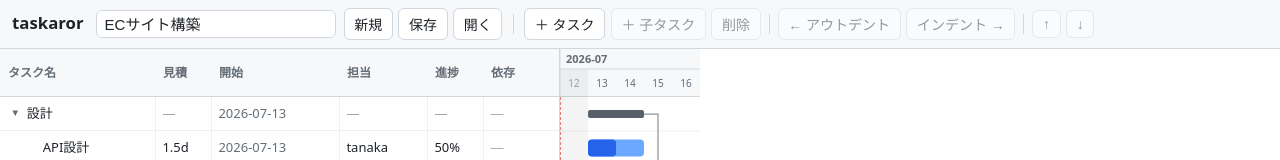
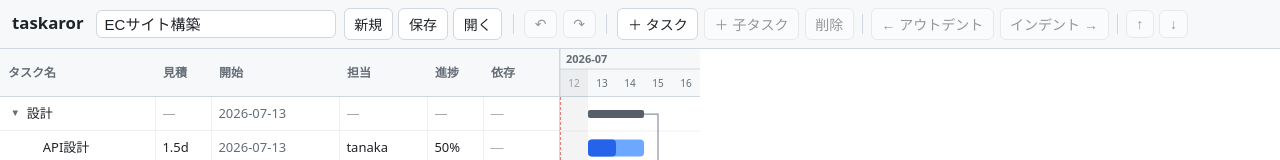
Before and after one commit to yosiopp/taskaror, a React (Vite) app: page / in a window 1280 px wide. Shown: the top 160 px of the page. Built offline with nearby package versions, Linux system fonts and the light colour scheme.

Commit message:
Undo / Redo(履歴ラッパ・ツールバー・キーボード操作)を実装

```diff
--- a/src/App.tsx
+++ b/src/App.tsx
@@ -15,7 +15,8 @@ import LoadErrorNotice from './components/LoadError'
 import type { LoadError } from './components/LoadError'
 import { DAY_WIDTH, ROW_HEIGHT } from './components/constants'
 import { editorReducer, newTask } from './lib/editor'
-import type { AddMode, TaskFields } from './lib/editor'
+import type { AddMode, EditorAction, TaskFields } from './lib/editor'
+import { canRedo, canUndo, initHistory, withHistory } from './lib/history'
 import { flattenTasks, parseTaskSpec, serializeTaskSpec } from './lib/taskspec'
 import { emptyTaskSpec, taskSpecFileName } from './lib/file'
 import { validateTaskSpec } from './lib/validate'
@@ -88,13 +89,45 @@ function hasEditContent(spec: TaskSpec): boolean {
   return spec.tasks.length > 0 || (spec.info?.title ?? '') !== ''
 }
 
+/**
+ * 連続した編集を 1 履歴にまとめる判定。
+ * setInfoTitle はキーストロークごとに action が飛ぶため、直前も setInfoTitle なら
+ * まとめて 1 回で undo できるようにする。replaceSpec(新規・読み込み・復元)は
+ * まとめ対象にせず、個別に undo できるようにする。
+ */
+function shouldCoalesceEdit(prev: EditorAction, next: EditorAction): boolean {
+  return prev.type === 'setInfoTitle' && next.type === 'setInfoTitle'
+}
+
+/** 履歴(undo / redo)対応にラップしたエディタ reducer */
+const historyReducer = withHistory(editorReducer, {
+  shouldCoalesce: shouldCoalesceEdit,
+})
+
+/**
+ * フォーカス中の要素が入力欄などの編集可能要素か。
+ * true の間はブラウザ既定の undo を優先し、アプリの undo ショートカットは動かさない。
+ */
+function isEditableTarget(target: EventTarget | null): boolean {
+  if (!(target instanceof HTMLElement)) return false
+  const tag = target.tagName
+  return (
+    tag === 'INPUT' ||
+    tag === 'TEXTAREA' ||
+    tag === 'SELECT' ||
+    target.isContentEditable
+  )
+}
+
 function App() {
   // localStorage に妥当な編集内容があればそれを、なければサンプルを初期状態にする
-  const [spec, dispatch] = useReducer(
-    editorReducer,
-    undefined,
-    () => loadStoredSpec() ?? parseTaskSpec(sampleSource),
+  const [history, dispatch] = useReducer(historyReducer, undefined, () =>
+    initHistory<TaskSpec, EditorAction>(
+      loadStoredSpec() ?? parseTaskSpec(sampleSource),
+    ),
   )
+  // present を従来の spec として扱う(編集・派生・保存はすべて present 基準)
+  const spec = history.present
   const [collapsedIds, setCollapsedIds] = useState<Set<string>>(new Set())
   const [selectedId, setSelectedId] = useState<string | null>(null)
   // ファイル読み込みの失敗内容(パース or 検証)。成功時・閉じたときは null
@@ -104,6 +137,25 @@ function App() {
   useEffect(() => {
     saveStoredSpec(spec)
   }, [spec])
+
+  // キーボードショートカット: Cmd/Ctrl+Z で undo、Cmd/Ctrl+Shift+Z・Ctrl+Y で redo。
+  // 入力欄など編集要素にフォーカスがある間はブラウザ既定の undo を邪魔しない。
+  useEffect(() => {
+    const handleKeyDown = (event: KeyboardEvent): void => {
+      if (!(event.metaKey || event.ctrlKey)) return
+      if (isEditableTarget(event.target)) return
+      const key = event.key.toLowerCase()
+      if (key === 'z' && !event.shiftKey) {
+        event.preventDefault()
+        dispatch({ type: 'undo' })
+      } else if ((key === 'z' && event.shiftKey) || key === 'y') {
+        event.preventDefault()
+        dispatch({ type: 'redo' })
+      }
+    }
+    window.addEventListener('keydown', handleKeyDown)
+    return () => window.removeEventListener('keydown', handleKeyDown)
+  }, [])
 
   // 依存編集の選択肢に使う全タスク(深さ付き)
   const allTasks = useMemo(() => flattenTasks(spec.tasks), [spec])
@@ -315,6 +367,10 @@ function App() {
         onNew={handleNew}
         onSave={handleSave}
         onOpenFile={loadFromFile}
+        canUndo={canUndo(history)}
+        canRedo={canRedo(history)}
+        onUndo={() => dispatch({ type: 'undo' })}
+        onRedo={() => dispatch({ type: 'redo' })}
         onAdd={handleAdd}
         onAddChild={handleAddChild}
         onRemove={handleRemove}
--- a/src/components/Toolbar.tsx
+++ b/src/components/Toolbar.tsx
@@ -17,6 +17,12 @@ export interface ToolbarProps {
   onSave: () => void
   /** ファイルを選択して読み込む */
   onOpenFile: (file: File) => void
+  /** 元に戻せるか(履歴あり) */
+  canUndo: boolean
+  /** やり直せるか(future あり) */
+  canRedo: boolean
+  onUndo: () => void
+  onRedo: () => void
   /** ＋ タスク(選択中なら兄弟の後ろ、未選択ならルート末尾) */
   onAdd: () => void
   /** ＋ 子タスク(選択中の子として追加) */
@@ -36,6 +42,10 @@ function Toolbar(props: ToolbarProps) {
     onNew,
     onSave,
     onOpenFile,
+    canUndo,
+    canRedo,
+    onUndo,
+    onRedo,
     onAdd,
     onAddChild,
     onRemove,
@@ -96,6 +106,27 @@ function Toolbar(props: ToolbarProps) {
       </div>
       <span className="toolbar-sep" aria-hidden="true" />
       <div className="toolbar-actions">
+        <button
+          type="button"
+          onClick={onUndo}
+          disabled={!canUndo}
+          aria-label="元に戻す"
+          title="元に戻す (Cmd/Ctrl+Z)"
+        >
+          ↶
+        </button>
+        <button
+          type="button"
+          onClick={onRedo}
+          disabled={!canRedo}
+          aria-label="やり直す"
+          title="やり直す (Cmd/Ctrl+Shift+Z)"
+        >
+          ↷
+        </button>
+      </div>
+      <span className="toolbar-sep" aria-hidden="true" />
+      <div className="toolbar-actions">
         <button type="button" onClick={onAdd}>
           ＋ タスク
         </button>
--- /dev/null
+++ b/src/lib/history.ts
@@ -0,0 +1,128 @@
+/**
+ * 汎用の undo / redo 履歴ラッパ(React / DOM 非依存の純粋 TypeScript)。
+ * 任意の reducer を包み、past / present / future を持つ高階 reducer にする。
+ * UI 側はこの present を従来の状態として扱い、undo / redo アクションを dispatch する。
+ */
+
+/** 履歴つき状態。present が現在値、past は過去、future は redo 用の未来 */
+export interface HistoryState<S, A> {
+  /** 過去の状態(古い順)。undo で末尾から present に戻す */
+  past: S[]
+  /** 現在の状態 */
+  present: S
+  /** redo 用の未来の状態(新しい編集で破棄される) */
+  future: S[]
+  /**
+   * 直前に present を生成したアクション(coalesce 判定に使う)。
+   * 初期状態・undo / redo の直後は undefined(直後の編集はまとめ対象にしない)。
+   */
+  lastAction: A | undefined
+}
+
+/**
+ * 履歴 reducer が受け取るアクション。通常のアクション A に加えて、
+ * undo / redo の内部アクションを扱う。
+ * 注意: A 側の type に 'undo' / 'redo' を使うとここで衝突する。
+ */
+export type HistoryAction<A> = A | { type: 'undo' } | { type: 'redo' }
+
+export type HistoryReducer<S, A> = (
+  state: HistoryState<S, A>,
+  action: HistoryAction<A>,
+) => HistoryState<S, A>
+
+export interface HistoryOptions<A> {
+  /** past に残す最大件数。超えたら古いものから捨てる(既定 100) */
+  limit?: number
+  /**
+   * 直前のアクションと今回のアクションが「連続した 1 まとまりの編集」なら true を返す。
+   * true のとき past を積まず present だけ差し替える(まとめて 1 回で undo できる)。
+   * 例: setInfoTitle はキーストロークごとに飛ぶので直前も setInfoTitle ならまとめる。
+   */
+  shouldCoalesce?: (prevAction: A, nextAction: A) => boolean
+}
+
+/** past に残す既定の最大件数 */
+const DEFAULT_LIMIT = 100
+
+/** 初期の履歴状態を作る(present のみ。past / future は空) */
+export function initHistory<S, A>(present: S): HistoryState<S, A> {
+  return { past: [], present, future: [], lastAction: undefined }
+}
+
+export function canUndo<S, A>(state: HistoryState<S, A>): boolean {
+  return state.past.length > 0
+}
+
+export function canRedo<S, A>(state: HistoryState<S, A>): boolean {
+  return state.future.length > 0
+}
+
+/**
+ * reducer を履歴対応にラップして高階 reducer を返す。
+ * - 通常アクションは reducer を適用し、変化があれば past に積んで future を破棄する。
+ * - 変化なし(present と同一参照)のアクションは履歴に積まない。
+ * - shouldCoalesce が true のアクションは past に積まず present だけ差し替える。
+ * - past が limit を超えたら古いものから捨てる。
+ */
+export function withHistory<S, A extends { type: string }>(
+  reducer: (state: S, action: A) => S,
+  options: HistoryOptions<A> = {},
+): HistoryReducer<S, A> {
+  const limit = options.limit ?? DEFAULT_LIMIT
+  const shouldCoalesce = options.shouldCoalesce
+
+  return function historyReducer(state, action) {
+    if (action.type === 'undo') {
+      if (state.past.length === 0) return state
+      const previous = state.past[state.past.length - 1]
+      return {
+        past: state.past.slice(0, -1),
+        present: previous,
+        future: [state.present, ...state.future],
+        lastAction: undefined,
+      }
+    }
+
+    if (action.type === 'redo') {
+      if (state.future.length === 0) return state
+      const next = state.future[0]
+      return {
+        past: [...state.past, state.present],
+        present: next,
+        future: state.future.slice(1),
+        lastAction: undefined,
+      }
+    }
+
+    // 通常アクション。undo / redo を除いた A として扱う。
+    const editAction = action as A
+    const nextPresent = reducer(state.present, editAction)
+
+    // 変化なしは履歴に積まない(reducer が同一参照を返したとき)
+    if (nextPresent === state.present) return state
+
+    // 連続した編集はまとめる(past を積まず present だけ差し替える)
+    if (
+      state.lastAction !== undefined &&
+      shouldCoalesce?.(state.lastAction, editAction)
+    ) {
+      return {
+        past: state.past,
+        present: nextPresent,
+        future: [],
+        lastAction: editAction,
+      }
+    }
+
+    // 直前の present を past に積む。上限超過分は古いものから捨てる。
+    const past = [...state.past, state.present]
+    if (past.length > limit) past.splice(0, past.length - limit)
+    return {
+      past,
+      present: nextPresent,
+      future: [],
+      lastAction: editAction,
+    }
+  }
+}
```
Also changed, not shown: 2 other files (tests, documents, lock files or other folders).
